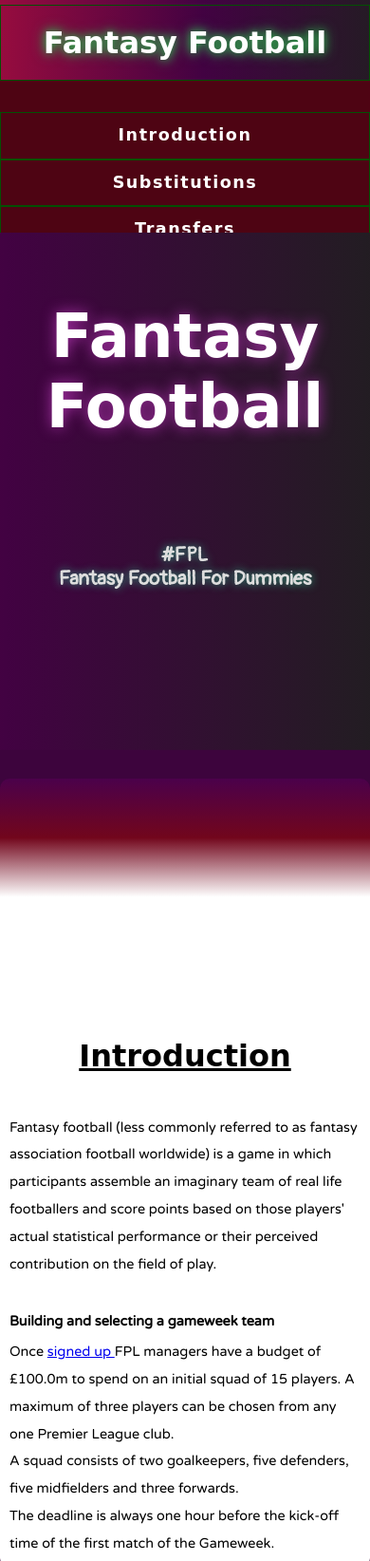
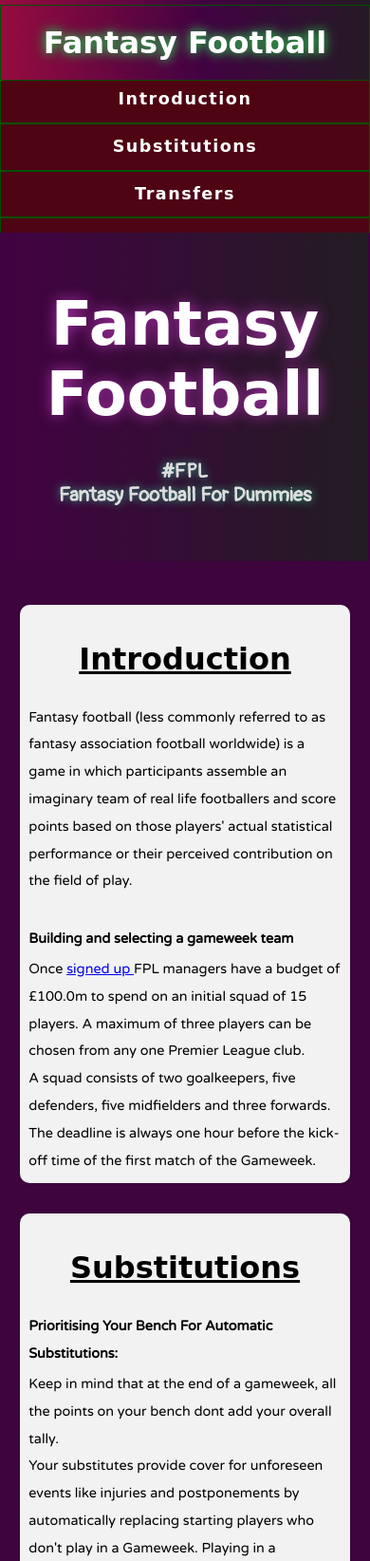
Before and after one commit to ShakexSempe/Technical-Documentation-Page, a plain HTML site: page index.html in a window 390 px wide. Shown: the top 1644 px of the page at 95% size. Drawn offline with Linux system fonts and the light colour scheme; a web font is replaced by a local one.

Commit message:
main.js- scroll nav-links and adjusted paddings and marigins

```diff
--- a/index.html
+++ b/index.html
@@ -23,7 +23,7 @@
 <!--end of Navbar header-->
 
     <main id="main-doc">
-        <div class="header">
+        <div class="header" id="header">
             <h1>Fantasy Football </h1>
             <p class="introP">#FPL<br>Fantasy Football For Dummies
 
@@ -171,7 +171,7 @@
       </section>
 
     </main>
-
+    <script src="main.js"></script>
     <!-- <script src="https://cdn.freecodecamp.org/testable-projects-fcc/v1/bundle.js"></script> -->
   </body>
 </html>
--- /dev/null
+++ b/main.js
@@ -0,0 +1,34 @@
+const scrollLinks = document.querySelectorAll('.nav-link');
+const nav = document.getElementById('navbar');
+const header = document.getElementById('header');
+console.log(header);
+
+scrollLinks.forEach(link => {
+    link.addEventListener('click', (e) => {
+        e.preventDefault();
+        const id = e.currentTarget.getAttribute('href').slice(1);
+        const element = document.getElementById(id);
+        const navHeight = nav.getBoundingClientRect().height;
+        const headerHeight = header.getBoundingClientRect().height;
+
+
+        let position = element.offsetTop - navHeight;
+
+        console.log(navHeight);
+
+        if(navHeight < 500) {
+            position = position
+        }else {
+            position = position + headerHeight
+        }
+
+        window.scrollTo({
+            left: 0,
+            top: position,
+        });
+        // linksContainer.style.height = 0;
+
+
+        console.log(position);
+    })
+})
--- a/style.css
+++ b/style.css
@@ -201,17 +201,10 @@ footer span{
 
   /* Responsive layout - when the screen is less than 800px wide, make the two columns stack on top of each other instead of next to each other */
 /*Media Queries*/
-  @media screen and (max-width:1024px){
-    .nav-links{
-      display: flex;
-      flex-direction: column;
-      justify-content: space-between;
-    }
-  }
 
   @media screen and (max-width: 766px) {
     #navbar {
-        position: relative;
+        position: fixed;
         padding: 0;
         width: 100%;
         max-height: 35vh;
@@ -230,13 +223,21 @@ footer span{
       z-index: 20;
     }
     .nav-links{
-      padding-top: 12vh;
+      display: flex;
+      /* padding-top: 12vh; */
+      flex-direction: column;
+      justify-content: space-between;
+      position: relative;
+      top: 4.5em;
     }
     #navbar a{
         border: 1px solid rgb(3, 80, 3);
         padding: 15px;
       }
 
+    #header {
+      padding-top: 30vh;
+    }
 
       #main-doc {
         display: flex;
@@ -244,7 +245,7 @@ footer span{
         align-items: center;
         justify-content: space-evenly;
         position: absolute;
-        top: 25vh;
+        /* top: 25vh; */
         margin: 30px auto;
         padding: 2px;
         width: 100vw;
@@ -258,12 +259,16 @@ footer span{
       font-size: 1.3rem;
       font-weight: 600;
     }
-    .card{
-      background: linear-gradient(0deg, #fff 85%, #72061c, rgb(75, 1, 75));
-
+    .card {
+      width: 90%;
+      margin: 1em auto;
+    border: none;
+    outline: none;
+    border-radius: 10px;
+    line-height: 2;
     }
     .card header{
-      margin: 30px 0;
+      margin: .5em 0;
       font-size: 3em;
       font-weight: 900;
       text-decoration: underline;
@@ -286,35 +291,16 @@ footer span{
 
   .main-section header{
     font-size: 2rem;
-    padding-top: 200px;
   }
 }
 
 
 
 @media screen and (max-width: 420px){
-  #main-doc {
-    display: flex;
-    flex-direction: column;
-    align-items: center;
-    justify-content: space-evenly;
-    position: absolute;
-    top: 25vh;
-    margin: 30px auto;
-    padding: 0px;
-    width: 100vw;
-    left: 0;
-  }
-  .main-section header{
-    font-size: 2rem;
-    padding-top: 220px;
-  }
+
   #navbar {
     position: fixed;
     max-height: 29vh;
-    border: none;
-    z-index: 1000;
-    overflow: scroll;
 
   }
     /*
@@ -324,11 +310,6 @@ footer span{
   width: 100%;
   height: auto;
 } */
-
-.nav-links{
-  padding-top: 13vh;
-
-}
   #navbar header a{
     font-size: 2rem;
   }
@@ -345,16 +326,6 @@ footer span{
   }
 
 
-
-  .card {
-    background-color: #f4f4f4;
-    padding: 10px;
-    margin: 0px auto;
-    border: 0px solid;
-    border-radius: 10px;
-    width: 100%;
-    line-height: 2;
-  }
   .card h2{
     font-size: 1.2rem;
   }
```
